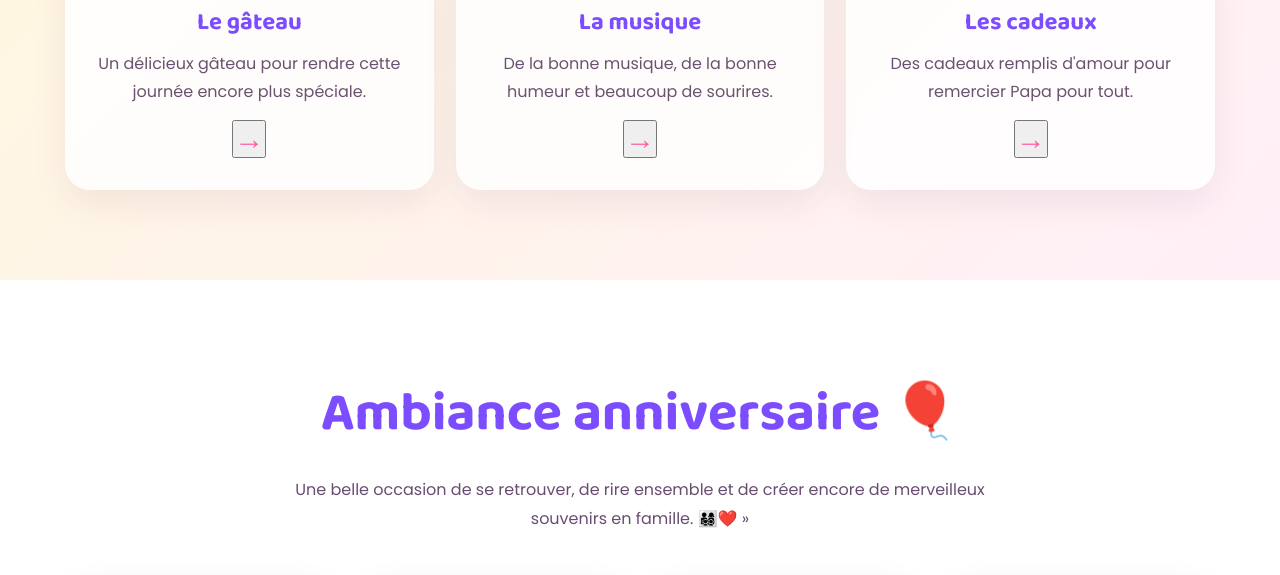
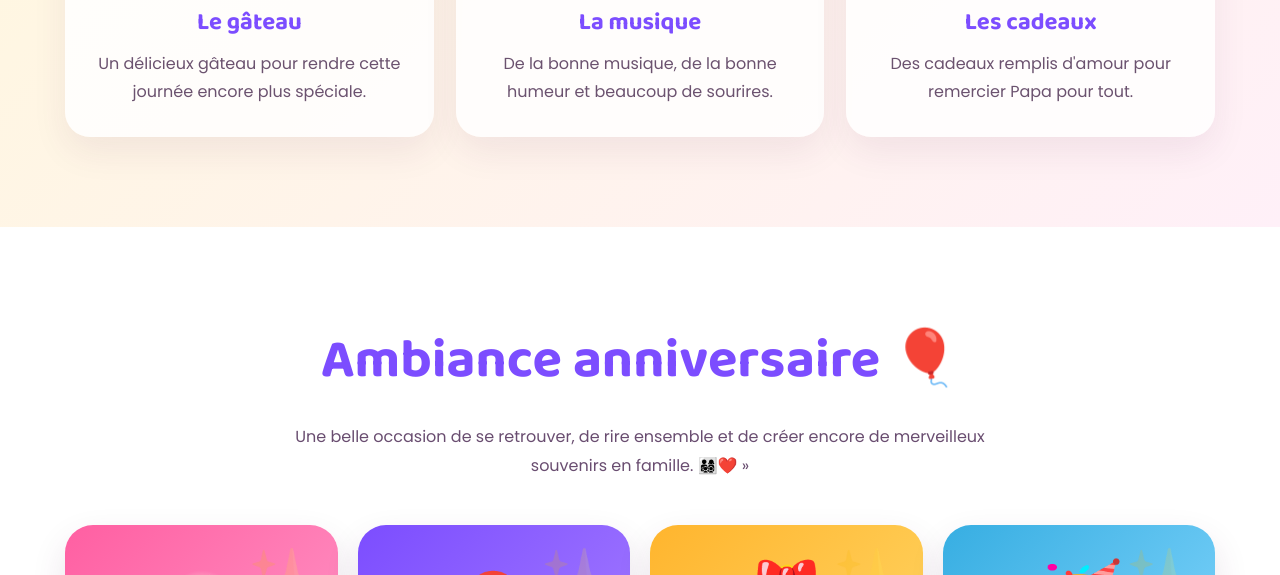
Before and after one commit to bensboulnada-netizen/happy-birthday, a plain HTML site: page index.html in a window 1280 px wide. Shown: the part 2260-2835 px from the top of the page. Drawn offline with Linux system fonts and the light colour scheme.

Commit message:
Remove 'fleche' button from cards in index.html
Removed the 'fleche' button from multiple cards in the HTML.

```diff
--- a/index.html
+++ b/index.html
@@ -368,13 +368,6 @@
       font-style: italic;
       line-height: 1.8;
     }
-    .fleche {
-    display: inline-block;
-    margin-top: 15px;
-    font-size: 30px;
-    color: #ff5fa2;
-    font-weight: bold;
-}
     footer {
       background: #321a42;
       color: white;
@@ -489,19 +482,16 @@
           <div class="icon">🎂</div>
           <h3>Le gâteau</h3>
           <p>Un délicieux gâteau pour rendre cette journée encore plus spéciale.</p>
-          <button class="fleche">→</button>
         </div>
         <div class="card">
           <div class="icon">🎵</div>
           <h3>La musique</h3>
           <p>De la bonne musique, de la bonne humeur et beaucoup de sourires.</p>
-          <button class="fleche">→</button>
         </div>
         <div class="card">
           <div class="icon">🎁</div>
           <h3>Les cadeaux</h3>
           <p>Des cadeaux remplis d'amour pour remercier Papa pour tout.</p>
-          <button class="fleche">→</button>
         </div>
       </div>
     </div>
```
